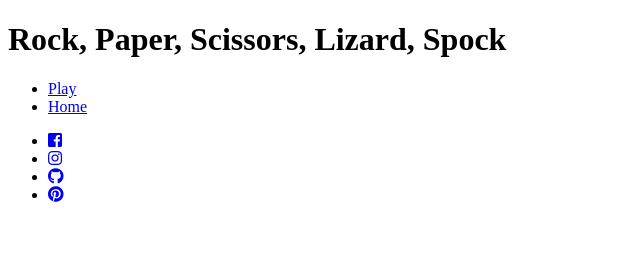
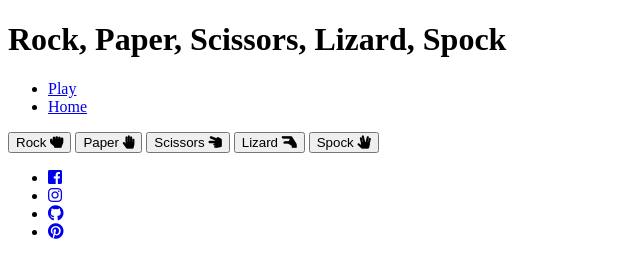
Before and after one commit to dandon1990/RPSLS, a plain HTML site: page game.html in a window 1280 px wide. Shown: the whole page, without its empty margins (0-640 px from the left). Drawn offline with Linux system fonts and the light colour scheme.

Commit message:
Add buttons to game area

```diff
--- a/game.html
+++ b/game.html
@@ -26,9 +26,28 @@
             </ul>
         </nav>
     </header>
-    <div class="game-area"></div>
-    <div class="choices"></div>
-    <div class="scores"></div>
+    <div class="game-area">
+        <div class="game-options">
+            <button id="rock" class="bttn" data-type="0">Rock
+                <i class="fas fa-hand-rock"></i>
+            </button>
+            <button id="paper" class="bttn" data-type="1">Paper
+                <i class="fas fa-hand-paper"></i>
+            </button>
+            <button id="scissors" class="bttn" data-type="2">Scissors
+                <i class="fas fa-hand-scissors"></i>
+            </button>
+            <button id="lizard" class="bttn" data-type="3">Lizard
+                <i class="fas fa-hand-lizard"></i>
+            </button>
+            <button id="spock" class="bttn" data-type="4">Spock
+                <i class="fas fa-hand-spock"></i>
+            </button>
+        </div>
+        <div class="choices"></div>
+        <div class="scores"></div>
+    </div>
+
     <footer>
         <ul>
             <li>
```
